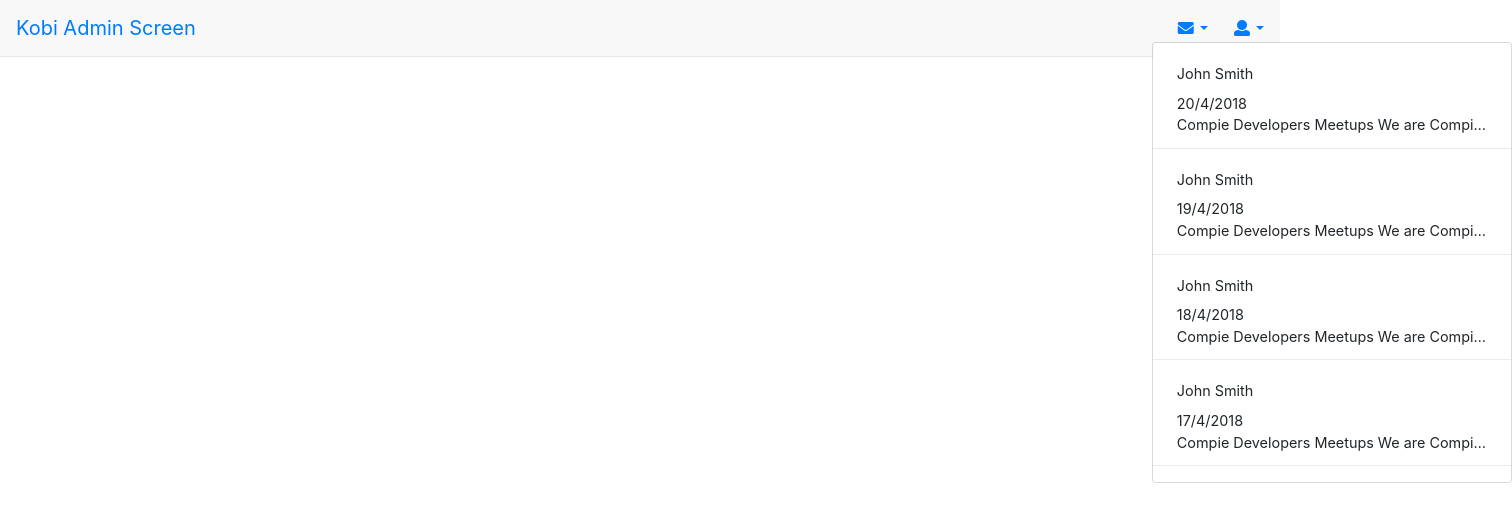
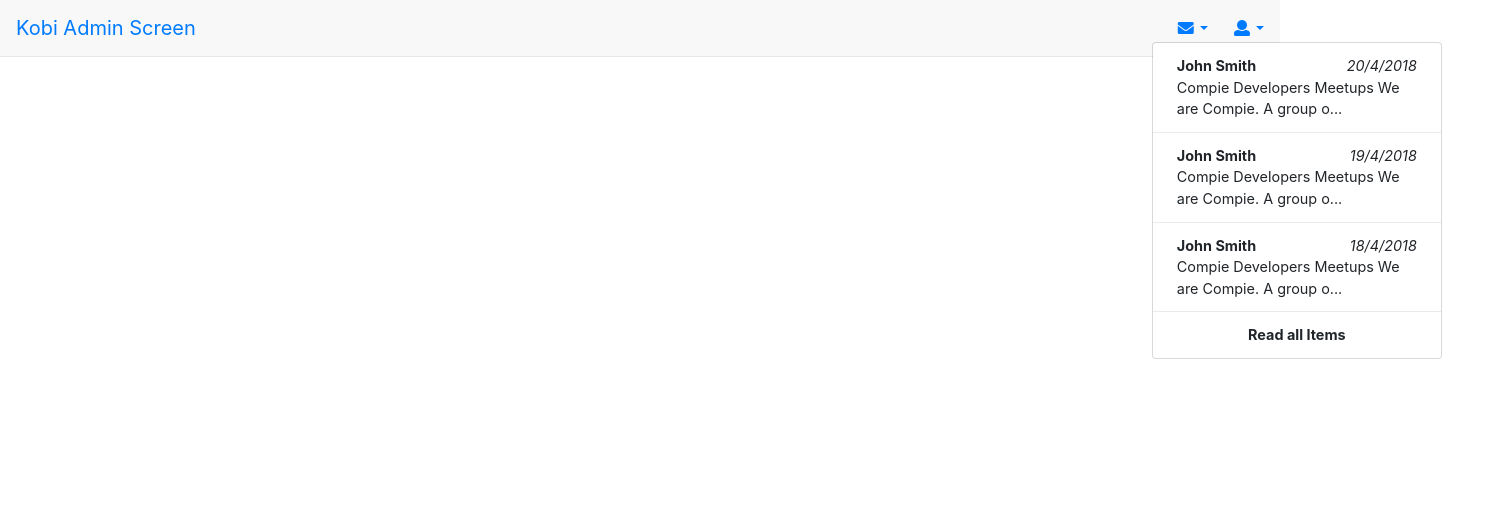
Before and after one commit to krasnoff/kobi-admin-screen, an Angular app: page / in a window 1280 px wide. Both pictures are taken after a click on the link 1179 px from the left and 28 px from the top of the page. Shown: the top 522 px of the page, 1512 px wide, since content can reach past the window. Built offline with nearby package versions, Linux system fonts and the light colour scheme.

Commit message:
finish dropdown

```diff
--- a/src/app/app.component.html
+++ b/src/app/app.component.html
@@ -10,59 +10,16 @@
         <a class="dropdown-toggle admin-dropdown-toggle" id="drp-envelope" href="#" style="text-decoration: none;" ngbDropdownToggle>
           <i class="fa fa-envelope fa-fw"></i>
         </a>
-        <!--ul class="dropdown-menu dropdown-messages" ngbDropdownMenu aria-labelledby="drp-envelope">
-          <li>
-              <a href="#">
-                  <div>
-                      <strong>John Smith</strong>
-                      <span class="pull-right text-muted">
-                          <em>Yesterday</em>
-                      </span>
-                  </div>
-                  <div>Lorem ipsum dolor sit amet, consectetur adipiscing elit. Pellentesque eleifend...</div>
-              </a>
-          </li>
-          <li class="divider"></li>
-          <li>
-              <a href="#">
-                  <div>
-                      <strong>John Smith</strong>
-                      <span class="pull-right text-muted">
-                          <em>Yesterday</em>
-                      </span>
-                  </div>
-                  <div>Lorem ipsum dolor sit amet, consectetur adipiscing elit. Pellentesque eleifend...</div>
-              </a>
-          </li>
-          <li class="divider"></li>
-          <li>
-              <a href="#">
-                  <div>
-                      <strong>John Smith</strong>
-                      <span class="pull-right text-muted">
-                          <em>Yesterday</em>
-                      </span>
-                  </div>
-                  <div>Lorem ipsum dolor sit amet, consectetur adipiscing elit. Pellentesque eleifend...</div>
-              </a>
-          </li>
-          <li class="divider"></li>
-          <li>
-              <a class="text-center" href="#">
-                  <strong>Read All Messages</strong>
-                  <i class="fa fa-angle-right"></i>
-              </a>
-          </li>
-        </ul-->
-        <div class="dropdown-menu dropdown-user admin-dropdown-user" ngbDropdownMenu aria-labelledby="drp-envelope">
-            <div *ngFor="let code of codes">
-                <div class="dropdown-item">
-                    <div class="navbar-header">{{code.from}}</div>
-                    <div class="navbar-right">{{code.date}}</div>
-                    <div class="mail-text">{{code.text}}</div>
+        <div class="dropdown-menu dropdown-user admin-dropdown-user-mail" ngbDropdownMenu aria-labelledby="drp-envelope">
+            <div *ngFor="let code of codes; let i=index">
+                <div class="dropdown-item" *ngIf="i<numOfMails">
+                    <div class="from">{{code.from}}</div>
+                    <div class="date">{{code.date}}</div>
+                    <div class="mail-text">{{truncate(code.text, 50)}}</div>
                 </div>
-                <div class="dropdown-divider"></div>
+                <div class="dropdown-divider" *ngIf="i<numOfMails"></div>
             </div>
+            <div class="dropdown-item readAllItems">Read all Items</div>
         </div>
       </li>
       <li class="dropdown" ngbDropdown placement="bottom-right">
--- a/src/app/app.component.ts
+++ b/src/app/app.component.ts
@@ -9,6 +9,7 @@ import {AppService} from './app.service';
 })
 export class AppComponent {
   public codes: Array<any> = [];
+  public numOfMails: number = 3;
 
   constructor(private _httpService:AppService) {}
 
@@ -22,4 +23,11 @@ export class AppComponent {
       }
     );
   }
+
+  private truncate(str: string, numofChars: number) {
+    if (str.length > numofChars)
+      return str.substring(0,numofChars)+'...';
+    else
+      return str;
+  }
 }
--- a/src/sass/screen.scss
+++ b/src/sass/screen.scss
@@ -60,10 +60,34 @@
     font-size: 0.9em;
 }
 
-.mail-text
+.admin-dropdown-user-mail
 {
-    white-space: nowrap;
-    overflow: hidden;
-    text-overflow: ellipsis;
-    width: 310px;
+    width: 290px;
+    font-size: 0.9em;
+
+    .mail-text
+    {
+        white-space: normal;
+    }
+
+    .from
+    {
+        font-weight: 700;
+        width: 49%;
+        float: left;
+    }
+
+    .date
+    {
+        font-style: italic;
+        width: 49%;
+        float: right;
+        text-align: right;
+    }
+
+    .readAllItems
+    {
+        font-weight: 700;
+        text-align: center;
+    }
 }
```
Also changed, not shown: src/stylesheets/screen.css, 1 other file (tests, documents, lock files or other folders).
